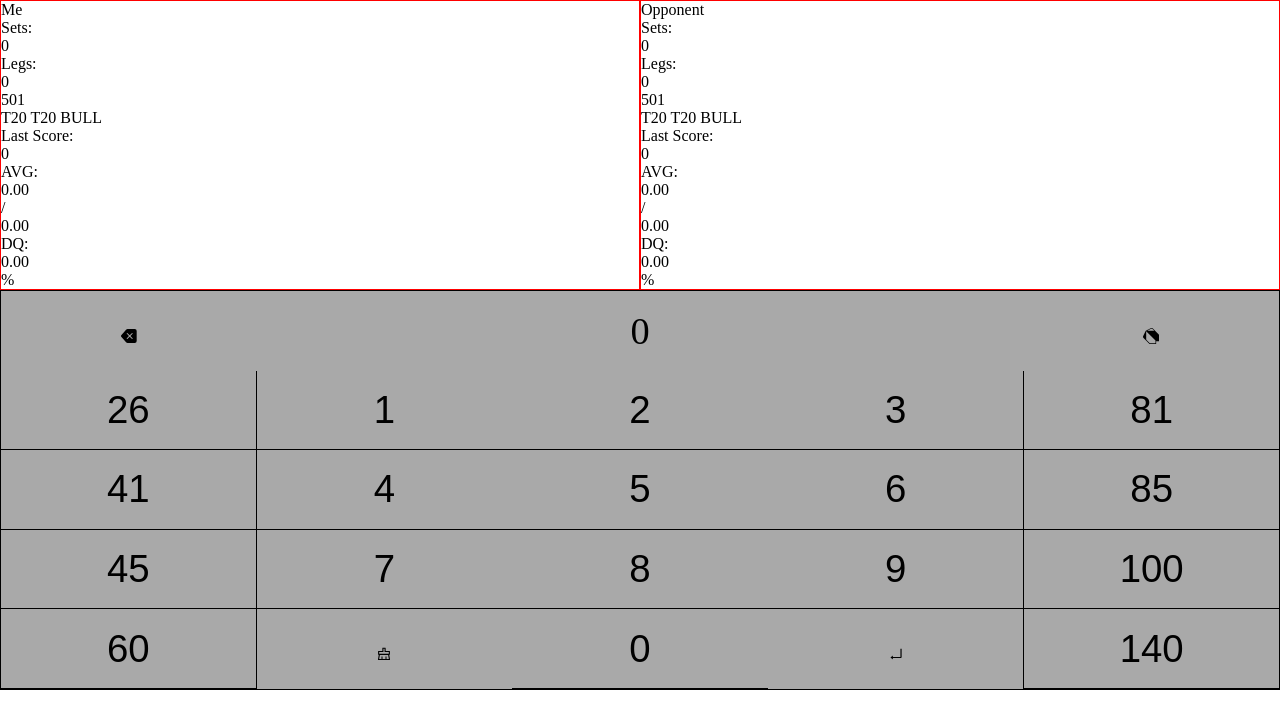
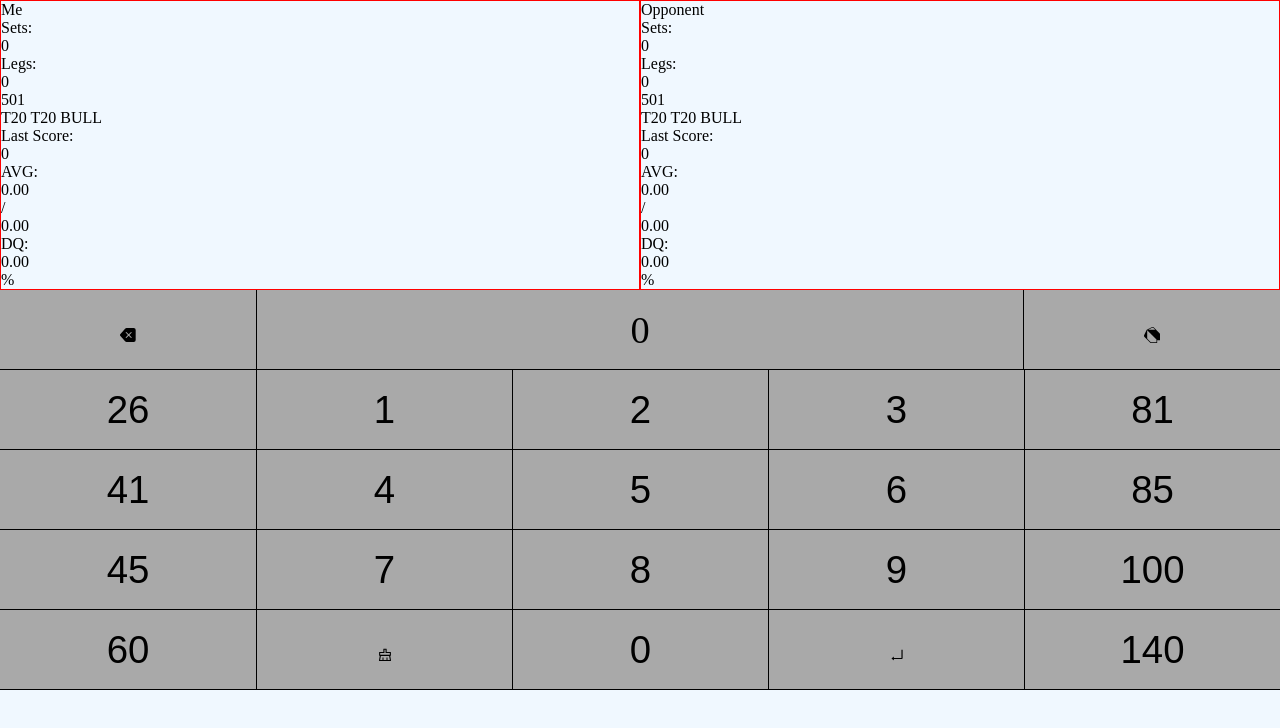
Before and after one commit to KrokoNinja/Dart_Scorer, a plain HTML site: page index.html in a window 1280 px wide. Drawn offline with Linux system fonts and the light colour scheme.

Commit message:
style grid

```diff
--- a/index.html
+++ b/index.html
@@ -53,9 +53,9 @@
             <button class="input num">9</button>
             <button class="input shortcut right">100</button>
             <button class="input shortcut left">60</button>
-            <button class="input"><img src="icons/clear.svg" alt=""></button>
+            <button id="clear" class="input"><img src="icons/clear.svg" alt=""></button>
             <button class="input num">0</button>
-            <button class="input" type="submit"><img src="icons/okay.svg" alt=""></button>
+            <button id="enter" class="input" type="submit"><img src="icons/okay.svg" alt=""></button>
             <button class="input shortcut right">140</button>
         </div>
 	</body>
--- a/styles/style.css
+++ b/styles/style.css
@@ -25,6 +25,10 @@ img {
 
 /* Custom styles */
 
+body {
+    background-color: aliceblue;
+}
+
 /* Make paragraphs unselectable */
 p {
     -webkit-user-select: none; /* Safari */
@@ -43,18 +47,23 @@ p {
     border: none;
 }
 
-.num {
+.num,
+.left,
+.right,
+#undo,
+#input_score_wrapper,
+#togo,
+#clear,
+#enter {
     border-bottom: 1px solid black;
 }
 
-.left {
-    border-right: 1px solid black;
-    border-bottom: 1px solid black;
+.num {
+    border-left: 1px solid black;
 }
 
 .right {
     border-left: 1px solid black;
-    border-bottom: 1px solid black;
 }
 
 #scoreboard {
@@ -70,8 +79,10 @@ p {
     display: grid;
     grid-template-columns: repeat(5, 1fr);
     grid-template-rows: repeat(5, 1fr);
+    gap: 0;
+    width: 100vw;
     height: 50vh;
-    border: 1px solid black;
+    background-color: darkgray;
 }
 
 #input_score_wrapper {
@@ -80,8 +91,18 @@ p {
     display: flex;
     justify-content: center;
     align-items: center;
+    border-left: 1px solid black;
+    border-right: 1px solid black;
 }
 
 #input_score {
     text-align: center;
 }
+
+#clear {
+    border-left: 1px solid black;
+}
+
+#enter {
+    border-left: 1px solid black;
+}
```
